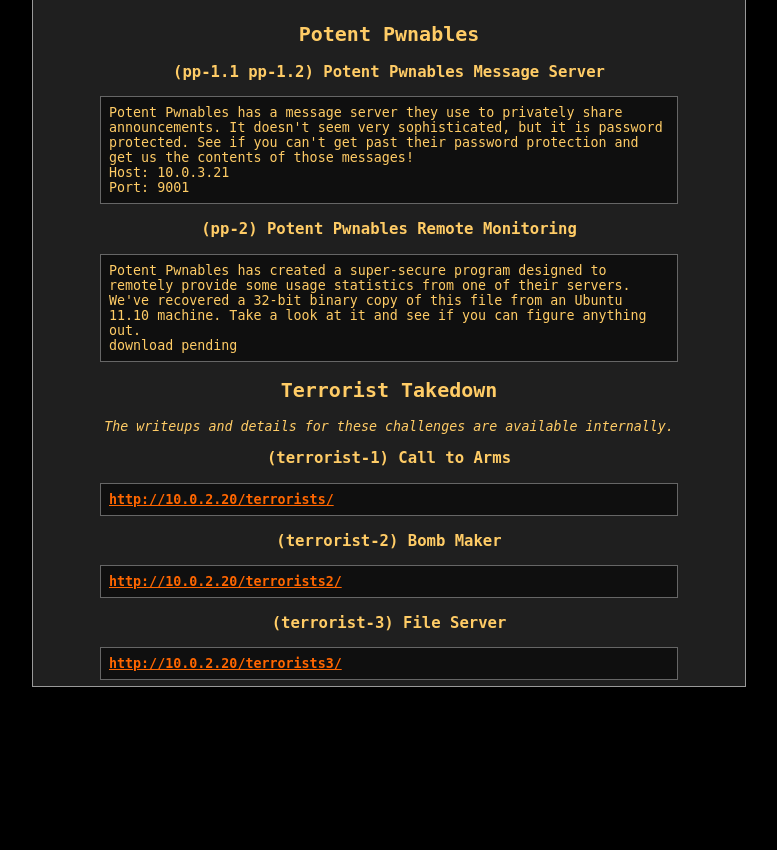
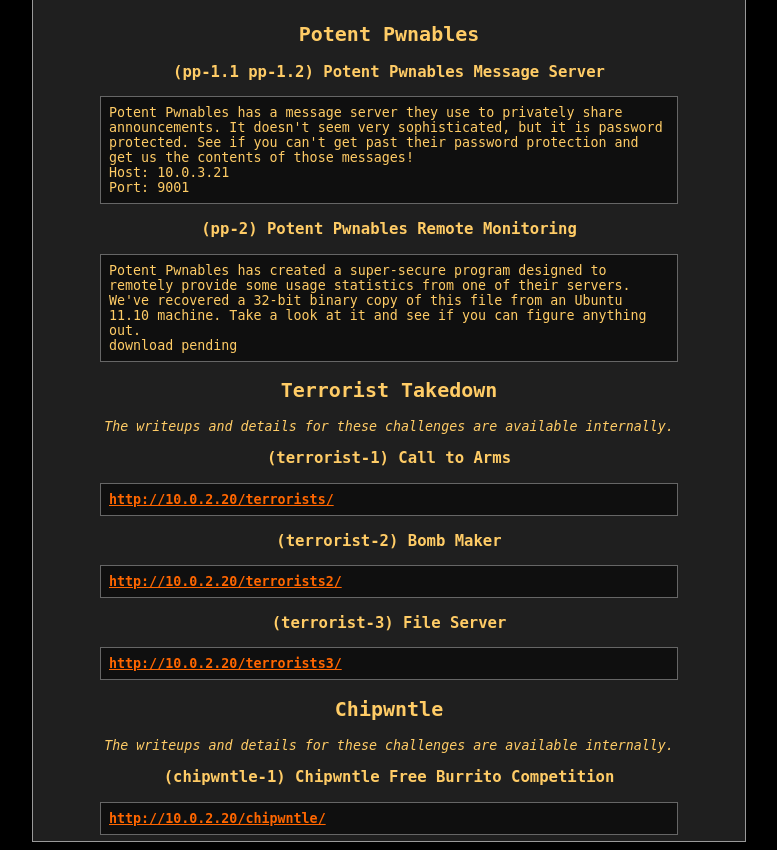
Before and after one commit to endeav0r/haxathon2012, a PHP site: page /?challenges in a window 1280 px wide. Shown: the part 80-930 px from the top of the page, without its empty margins (251-1028 px from the left). Before the commit the page ends 767 px from the top, so only its background shows below. Run offline with PHP 8.4, Linux system fonts and the light colour scheme; some libraries are stand-ins or nearby versions.

Commit message:
adding chipwntle-1 challenge

```diff
--- a/web/templates/challenges.tpl
+++ b/web/templates/challenges.tpl
@@ -38,3 +38,13 @@ internally.</em></p>
 <div class="box_wrapper"><div class="box">
 <p><a href="http://10.0.2.20/terrorists3/">http://10.0.2.20/terrorists3/</a></p>
 </div></div>
+
+<h2 align="center">Chipwntle</h2>
+
+<p align="center"><em>The writeups and details for these challenges are available
+internally.</em></p>
+
+<h3 align="center">(chipwntle-1) Chipwntle Free Burrito Competition</h3>
+<div class="box_wrapper"><div class="box">
+<p><a href="http://10.0.2.20/chipwntle/">http://10.0.2.20/chipwntle/</a></p>
+</div></div>
```
Also changed, not shown: web/Oer3ajaPiz2IuCei.db.
